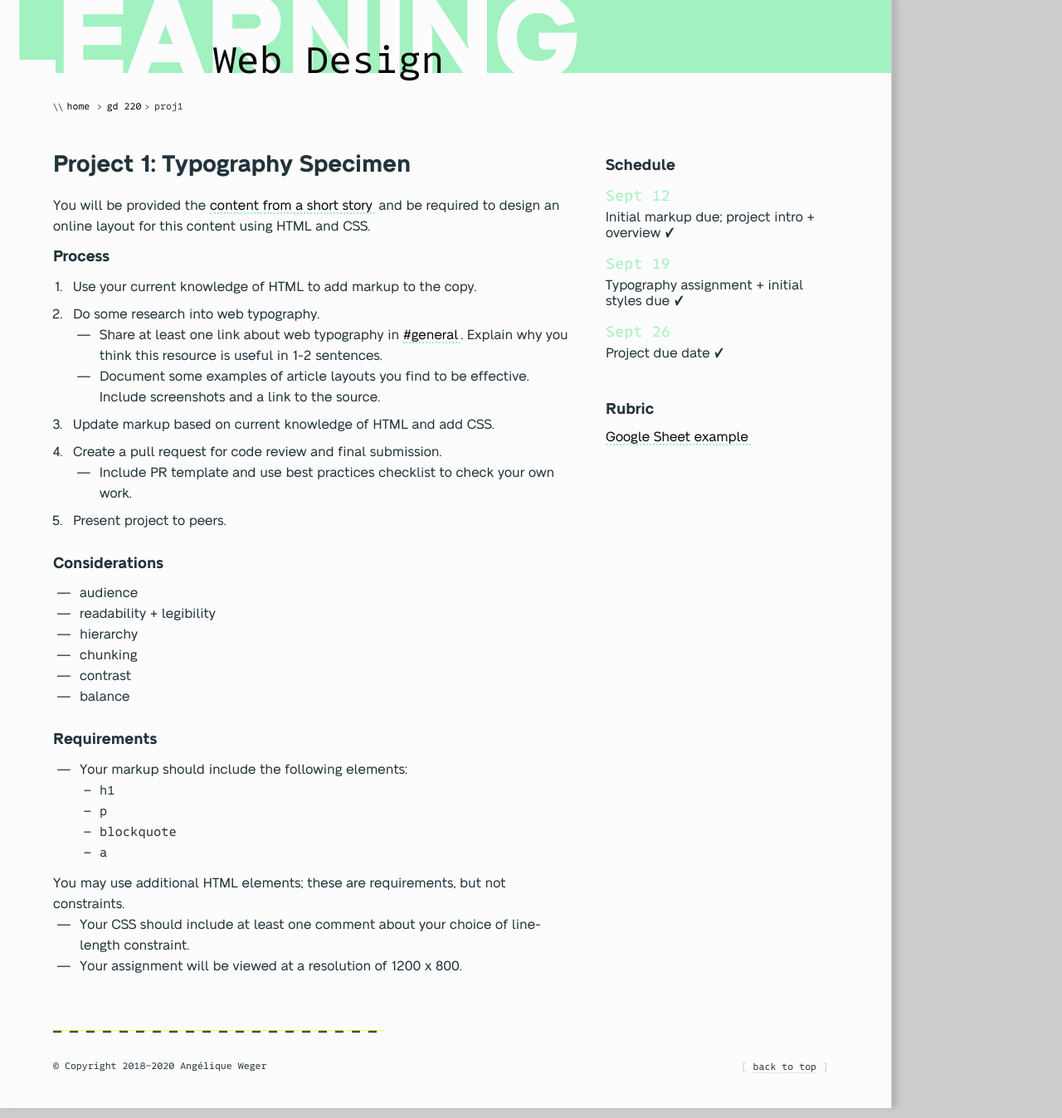
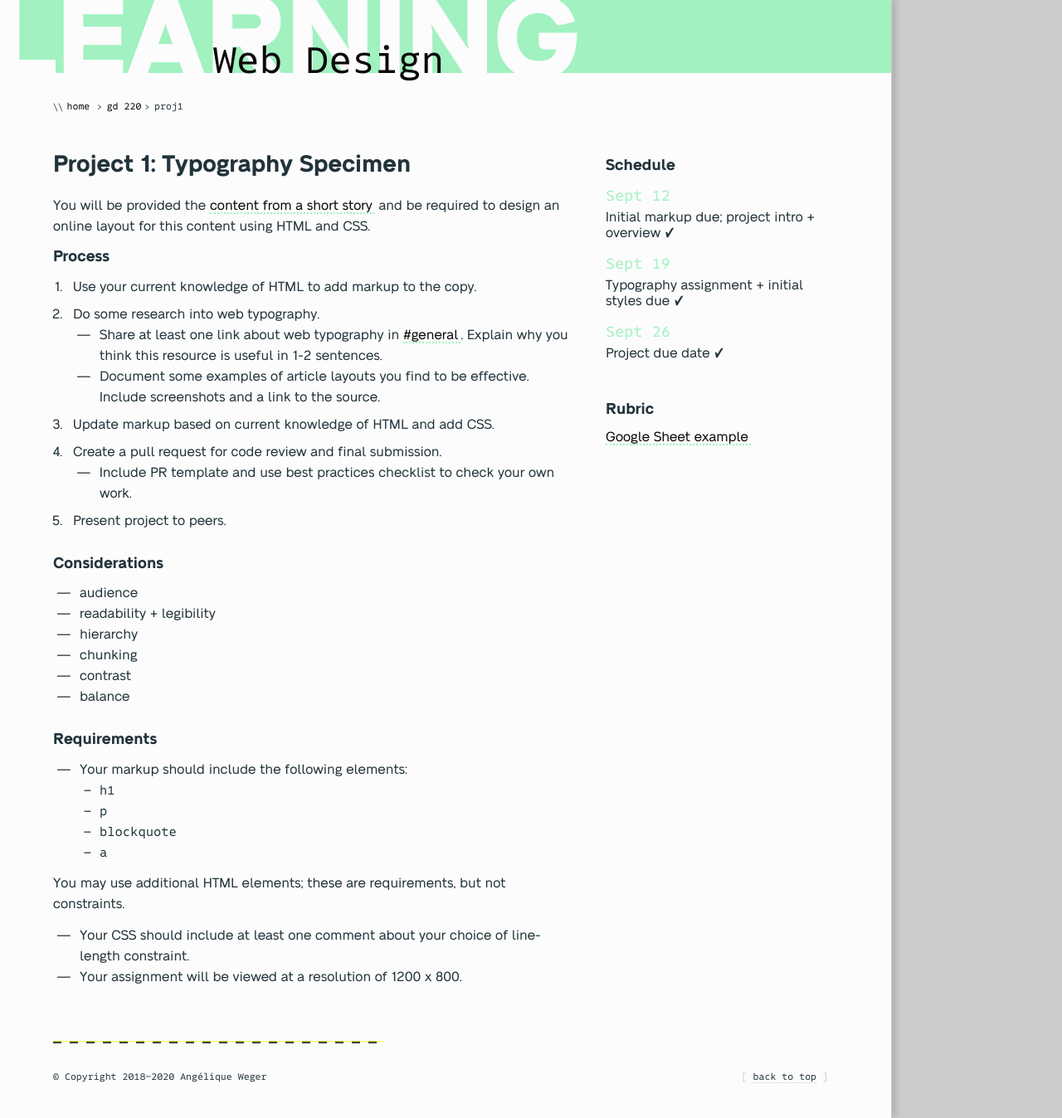
Before and after one commit to mica-web/mica-web.github.io, a Jekyll site: the page built from gd-220/proj1.md, in a window 1280 px wide. Shown: the whole page at 83% size. Built offline with Jekyll 4.4.1, drawn with Linux system fonts in a browser that asks for light colours; some web fonts are replaced.

Commit message:
Add spacing before and after lists when next to paragraphs

```diff
--- a/_sass/_typography.scss
+++ b/_sass/_typography.scss
@@ -30,6 +30,8 @@ li {
   }
 
   +p,
+  &+ul,
+  &+ol,
   ul+&,
   ol+& {
     margin-top: $leading / 2;
```
